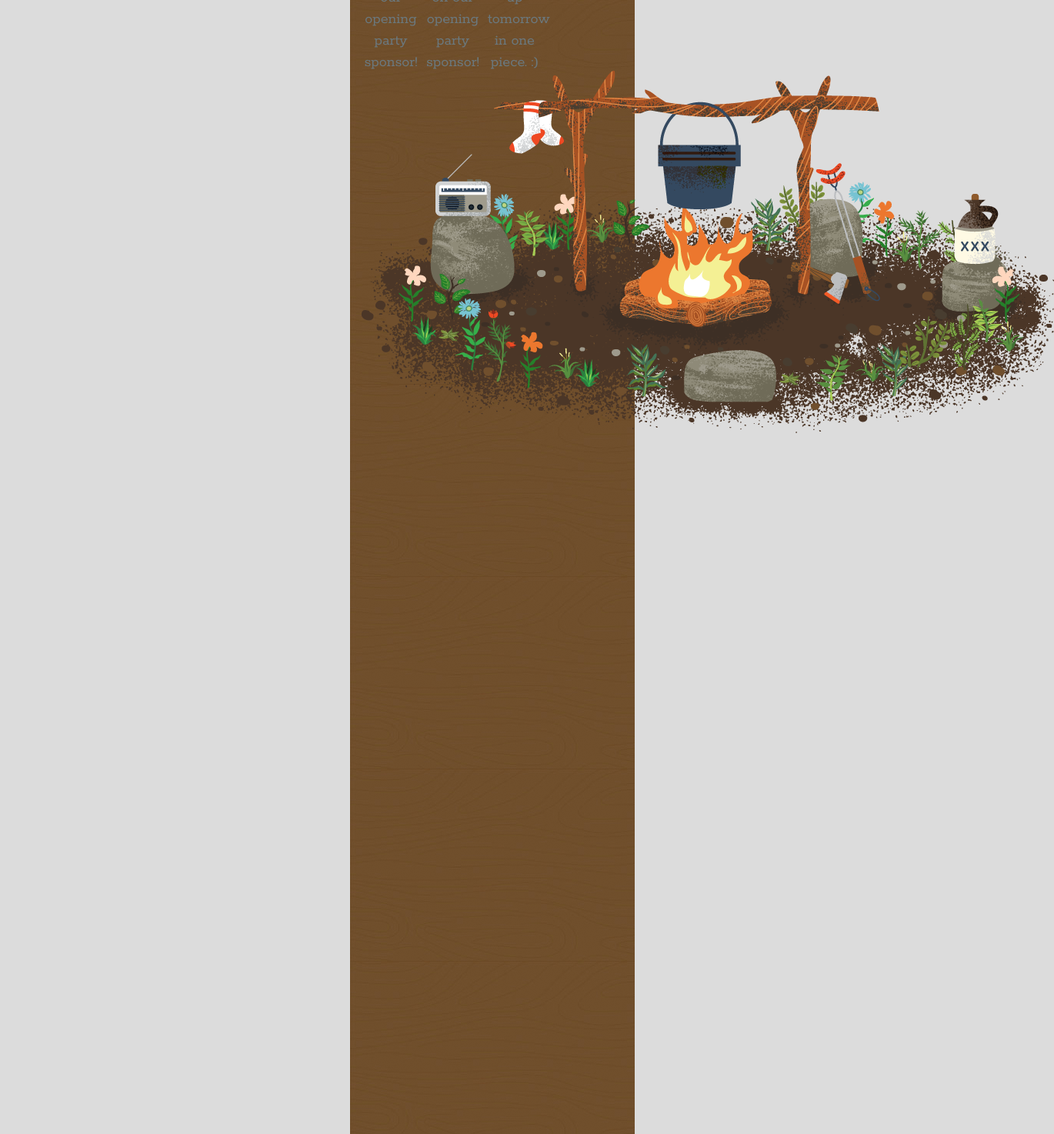
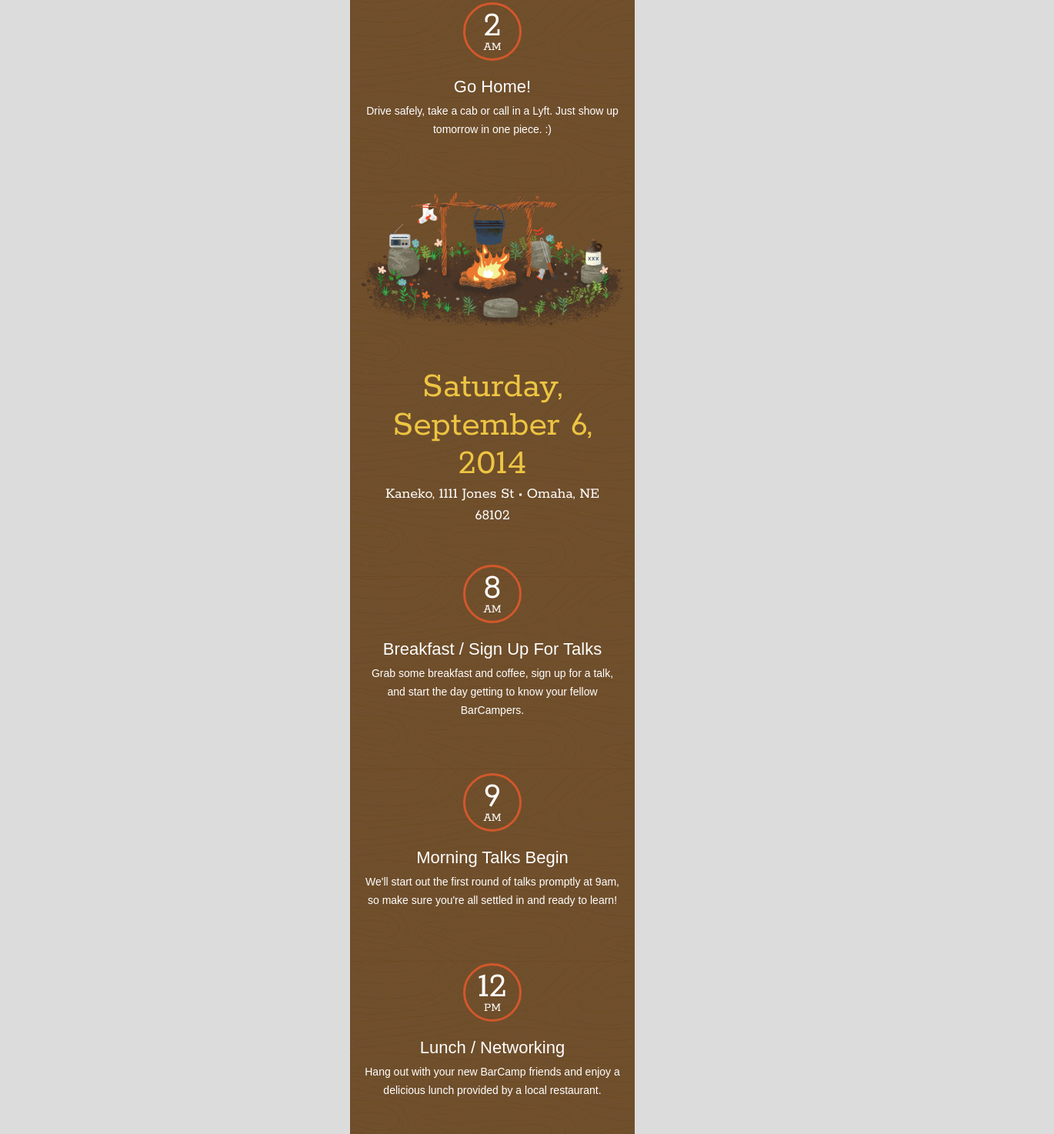
Before and after one commit to samstephen/barcamp, a plain HTML site: page index.html in a window 1280 px wide. Shown: the part 5034-6508 px from the top of the page at 77% size, 1370 px wide, since content can reach past the window. Drawn offline with Linux system fonts and the light colour scheme.

Commit message:
finished event schedule section

```diff
--- a/css/barcamp.css
+++ b/css/barcamp.css
@@ -44,6 +44,7 @@ img {
 
 div {
     display: block;
+    position: relative;
 }
 
 
@@ -135,12 +136,20 @@ div.category > div > p {
 /**********************************************************************************************************************/
 
 .section-4 {
-    height: 2530px;
+    position: relative;
+    float: left;
+    height: 100%;
     width: 100%;
     margin-top: 25px;
     margin-bottom: 100px;
     background-image: url("/barcamp/img/part3/wood-bg.png");
 }
+
+.schedule-wrap {
+    display: inline-block;
+    position: relative;
+}
+
 
 .event-schedule {
     margin: 50px 15px;
@@ -179,6 +188,14 @@ div.category > div > p {
 }
 
 .time-description{
+    font-family: Rokkitt, Helvetica, Arial, sans-serif;
+    float: left;
+    margin: 25px auto;
+    position: relative;
+    text-align: center;
+}
+
+.time{
     width: 70px;
     height: 70px;
     display: inline-block;
@@ -189,10 +206,35 @@ div.category > div > p {
     color: #fff;
 }
 
-
 .hour {
     display: block;
     font-size: 48px;
     line-height: 32px;
     padding-top: 12px;
 }
+
+.description h4 {
+    color: #fff;
+    font: 22px/28px "proxima-nova", Arial, sans-serif;
+    padding-bottom: 5px;
+    margin: 0;
+}
+
+.description p {
+    color: #fff;
+    font: 14px/24px "proxima-nova", Arial, sans-serif;
+}
+
+.time-description > img {
+    position: relative;
+    float: left;
+    margin: 0;
+    width: 100%;
+}
+
+div.space {
+    display: inline-block;
+    height: 0;
+    width: 100%;
+    margin: 25px 0;
+}
--- a/index.html
+++ b/index.html
@@ -170,7 +170,7 @@
                             <h3 class="date">Friday, September 5, 2014</h3>
                             <p class="location">House of Loom, 1012 S. 10th St • Omaha, NE 68108</p>
                         </div>
-
+                    </div>
                     <div class="time-description">
 
                         <div class="time">
@@ -179,7 +179,7 @@
                         </div>
 
                         <div class="description">
-                                <h3>Open Party Starts</h3>
+                            <h4>Open Party Starts</h4>
                             <p>Show up, relax, mingle with other BarCampers and have a drink on our opening party sponsor!</p>
                         </div>
                     </div>
@@ -192,7 +192,7 @@
                         </div>
 
                         <div class="description">
-                                <h3>Keep Gettin' Turn't Up</h3>
+                            <h4>Keep Gettin' Turn't Up</h4>
                             <p>Continue showing up, relaxing, mingling with other BarCampers and having more drinks on our opening party sponsor!</p>
                         </div>
                     </div>
@@ -205,16 +205,78 @@
                         </div>
 
                         <div class="description">
-                                <h3>Go Home!</h3>
+                            <h4>Go Home!</h4>
                             <p>Drive safely, take a cab or call in a Lyft. Just show up tomorrow in one piece. :)</p>
                         </div>
                     </div>
 
-                        <div class="fire">
+                    <div class="time-description">
                         <img src="img/part3/fire.png">
                     </div>
 
+                    <div class="schedule-wrap">
+
+                        <div class="date-location">
+                            <h3 class="date">Saturday, September 6, 2014</h3>
+                            <p class="location">Kaneko, 1111 Jones St • Omaha, NE 68102</p>
                         </div>
+                    </div>
+
+                    <div class="time-description">
+                        <div class="time">
+                            <span class="hour">8</span>
+                            <span class="meridian">AM</span>
+                        </div>
+                        <div class="description">
+                            <h4>Breakfast / Sign Up For Talks</h4>
+                            <p>Grab some breakfast and coffee, sign up for a talk, and start the day getting to know your fellow BarCampers.</p>
+                        </div>
+                    </div>
+
+                    <div class="time-description">
+                        <div class="time">
+                            <span class="hour">9</span>
+                            <span class="meridian">AM</span>
+                        </div>
+                        <div class="description">
+                            <h4>Morning Talks Begin</h4>
+                            <p>We'll start out the first round of talks promptly at 9am, so make sure you're all settled in and ready to learn!</p>
+                        </div>
+                    </div>
+
+                    <div class="time-description">
+                        <div class="time">
+                            <span class="hour">12</span>
+                            <span class="meridian">PM</span>
+                        </div>
+                        <div class="description">
+                            <h4>Lunch / Networking</h4>
+                            <p>Hang out with your new BarCamp friends and enjoy a delicious lunch provided by a local restaurant.</p>
+                        </div>
+                    </div>
+
+                    <div class="time-description">
+                        <div class="time">
+                            <span class="hour">1</span>
+                            <span class="meridian">PM</span>
+                        </div>
+                        <div class="description">
+                            <h4>Afternoon Talks Begin</h4>
+                            <p>At 1pm, we'll reconvene for our afternoon session of talks!</p>
+                        </div>
+                    </div>
+
+                    <div class="time-description">
+                        <div class="time">
+                            <span class="hour">5</span>
+                            <span class="meridian">PM</span>
+                        </div>
+                        <div class="description">
+                            <h4>Closing</h4>
+                            <p>Say your goodbyes, collect addresses for your new pen pals, and start looking forward to next year.</p>
+                        </div>
+                    </div>
+                    <div class="space"></div>
                 </div>
             </div>
 
```
Lines whose indentation alone changed are shown as unchanged.
